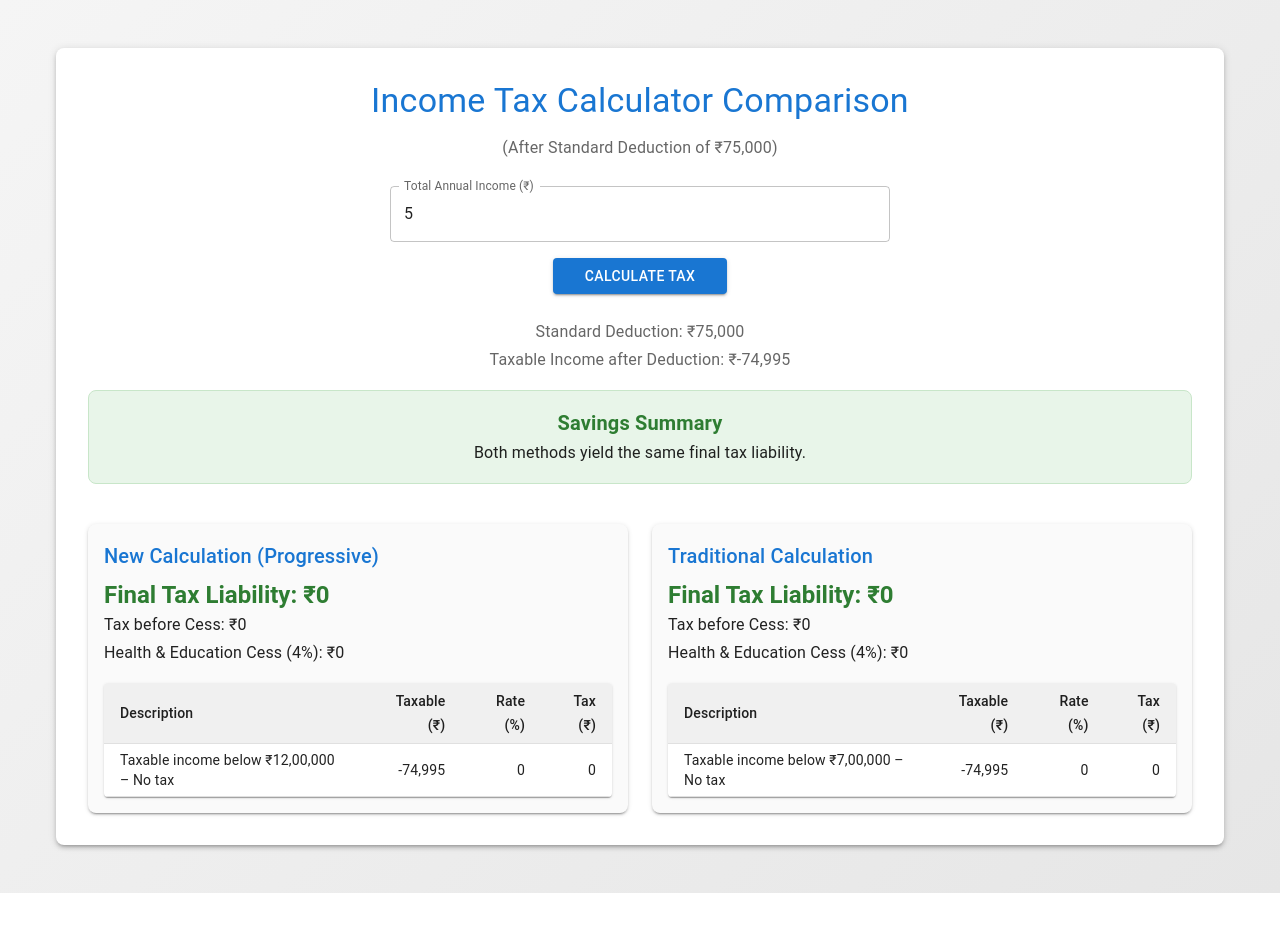
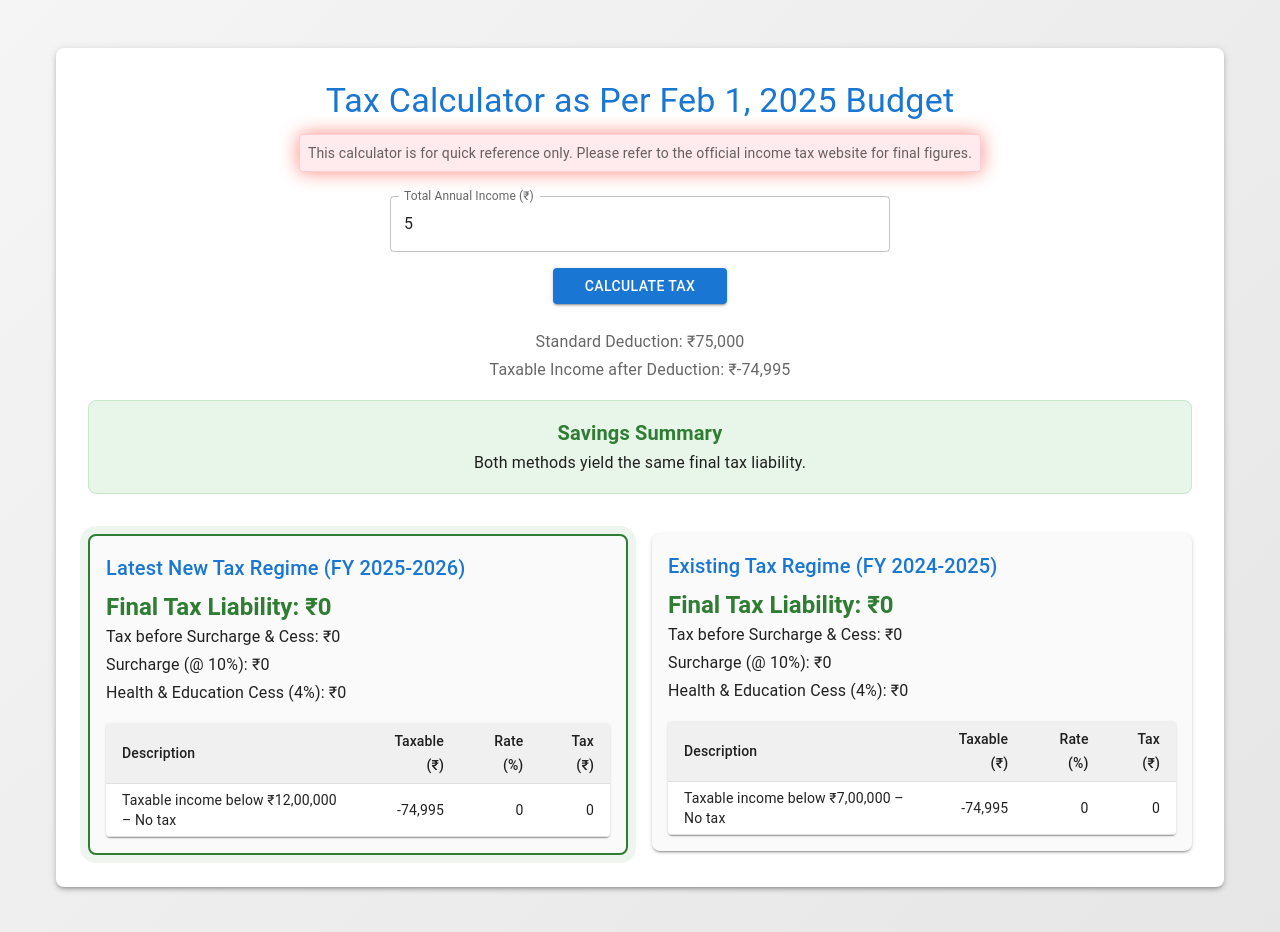
Before and after one commit to nabilnalakath/new-tax-calculator, a Next.js app: page / in a window 1280 px wide. Both pictures are taken after typing "5" into the empty fields and a click on the button "CALCULATE TAX". Shown: the top 932 px of the page. Before the commit the page ends 893 px from the top, so only its background shows below. Built offline with nearby package versions, Linux system fonts and the light colour scheme.

Commit message:
Fixed layouts

```diff
--- a/app/page.tsx
+++ b/app/page.tsx
@@ -28,8 +28,23 @@ interface BreakdownItem {
 const STANDARD_DEDUCTION = 75000;
 const CESS_RATE = 0.04;
 
+// Helper: Calculate surcharge based on net taxable income and base tax
+const calculateSurcharge = (netIncome: number, tax: number): number => {
+  if (netIncome < 5000000) return 0;
+  else if (netIncome <= 10000000) return tax * 0.10;
+  else if (netIncome <= 20000000) return tax * 0.15;
+  else if (netIncome <= 50000000) return tax * 0.25;
+  else return tax * 0.25;
+};
+
+// Helper: Calculate final tax liability including surcharge and cess
+const calculateFinalTax = (netIncome: number, tax: number): number => {
+  const surcharge = calculateSurcharge(netIncome, tax);
+  return (tax + surcharge) * (1 + CESS_RATE);
+};
+
 const HomePage: React.FC = () => {
-  // State for input and error message
+  // States for input and error message
   const [income, setIncome] = useState<string>("");
   const [error, setError] = useState<string>("");
 
@@ -71,7 +86,6 @@ const HomePage: React.FC = () => {
     // New Calculation (Progressive)
     // -----------------------------
     if (taxableIncome < 1200000) {
-      // New calculation applies only for taxable income above ₹12,00,000.
       setNewTax(0);
       setNewBreakdown([
         {
@@ -170,7 +184,7 @@ const HomePage: React.FC = () => {
     }
 
     // -------------------------------
-    // Traditional Calculation
+    // Traditional Calculation (Slab-wise)
     // -------------------------------
     if (taxableIncome < 700000) {
       setOldTax(0);
@@ -182,124 +196,107 @@ const HomePage: React.FC = () => {
           tax: 0,
         },
       ]);
-    } else if (taxableIncome <= 1000000) {
-      const excess = taxableIncome - 700000;
-      const taxExcess = excess * 0.10;
-      const total = 20000 + taxExcess;
-      setOldTax(total);
-      setOldBreakdown([
-        { description: "Up to ₹7,00,000", taxable: 700000, rate: 0, tax: 0 },
-        {
-          description: "Excess over ₹7,00,000 at 10%",
-          taxable: excess,
+    } else {
+      const breakdownItems: BreakdownItem[] = [];
+      // Slab 1: Up to ₹3,00,000: No tax
+      breakdownItems.push({
+        description: "Up to ₹3,00,000: No tax",
+        taxable: Math.min(taxableIncome, 300000),
+        rate: 0,
+        tax: 0,
+      });
+      // Slab 2: ₹3,00,001 to ₹7,00,000: 5%
+      const slab2 = Math.max(Math.min(taxableIncome, 700000) - 300000, 0);
+      breakdownItems.push({
+        description: "₹3,00,001 to ₹7,00,000: 5%",
+        taxable: slab2,
+        rate: 5,
+        tax: slab2 * 0.05,
+      });
+      // Slab 3: ₹7,00,001 to ₹10,00,000: 10%
+      const slab3 = Math.max(Math.min(taxableIncome, 1000000) - 700000, 0);
+      breakdownItems.push({
+        description: "₹7,00,001 to ₹10,00,000: 10%",
+        taxable: slab3,
         rate: 10,
-          tax: taxExcess,
-        },
-        { description: "Fixed Component", taxable: 0, rate: 0, tax: 20000 },
-      ]);
-    } else if (taxableIncome <= 1200000) {
-      const excess = taxableIncome - 1000000;
-      const taxExcess = excess * 0.15;
-      const total = 50000 + taxExcess;
-      setOldTax(total);
-      setOldBreakdown([
-        { description: "Up to ₹7,00,000", taxable: 700000, rate: 0, tax: 0 },
-        {
-          description: "₹7,00,001 to ₹10,00,000 (Fixed)",
-          taxable: 300000,
-          rate: 10,
-          tax: 20000 + 0.10 * 300000,
-        },
-        {
-          description: "Excess over ₹10,00,000 at 15%",
-          taxable: excess,
+        tax: slab3 * 0.10,
+      });
+      // Slab 4: ₹10,00,001 to ₹12,00,000: 15%
+      const slab4 = Math.max(Math.min(taxableIncome, 1200000) - 1000000, 0);
+      breakdownItems.push({
+        description: "₹10,00,001 to ₹12,00,000: 15%",
+        taxable: slab4,
         rate: 15,
-          tax: taxExcess,
-        },
-      ]);
-    } else if (taxableIncome <= 1500000) {
-      const excess = taxableIncome - 1200000;
-      const taxExcess = excess * 0.20;
-      const total = 80000 + taxExcess;
-      setOldTax(total);
-      setOldBreakdown([
-        { description: "Up to ₹7,00,000", taxable: 700000, rate: 0, tax: 0 },
-        {
-          description: "₹7,00,001 to ₹10,00,000 (Fixed)",
-          taxable: 300000,
-          rate: 10,
-          tax: 20000 + 0.10 * 300000,
-        },
-        {
-          description: "₹10,00,001 to ₹12,00,000 (Fixed)",
-          taxable: 200000,
-          rate: 15,
-          tax: 0.15 * 200000,
-        },
-        {
-          description: "Excess over ₹12,00,000 at 20%",
-          taxable: excess,
+        tax: slab4 * 0.15,
+      });
+      // Slab 5: ₹12,00,001 to ₹15,00,000: 20%
+      const slab5 = Math.max(Math.min(taxableIncome, 1500000) - 1200000, 0);
+      breakdownItems.push({
+        description: "₹12,00,001 to ₹15,00,000: 20%",
+        taxable: slab5,
         rate: 20,
-          tax: taxExcess,
-        },
-      ]);
-    } else {
-      const excess = taxableIncome - 1500000;
-      const taxExcess = excess * 0.30;
-      const total = 140000 + taxExcess;
-      setOldTax(total);
-      setOldBreakdown([
-        { description: "Up to ₹7,00,000", taxable: 700000, rate: 0, tax: 0 },
-        {
-          description: "₹7,00,001 to ₹10,00,000 (Fixed)",
-          taxable: 300000,
-          rate: 10,
-          tax: 20000 + 0.10 * 300000,
-        },
-        {
-          description: "₹10,00,001 to ₹12,00,000 (Fixed)",
-          taxable: 200000,
-          rate: 15,
-          tax: 0.15 * 200000,
-        },
-        {
-          description: "₹12,00,001 to ₹15,00,000 (Fixed)",
-          taxable: 300000,
-          rate: 20,
-          tax: 0.20 * 300000,
-        },
-        {
-          description: "Excess over ₹15,00,000 at 30%",
-          taxable: excess,
+        tax: slab5 * 0.20,
+      });
+      // Slab 6: Above ₹15,00,000: 30%
+      const slab6 = Math.max(taxableIncome - 1500000, 0);
+      breakdownItems.push({
+        description: "Above ₹15,00,000: 30%",
+        taxable: slab6,
         rate: 30,
-          tax: taxExcess,
-        },
-      ]);
+        tax: slab6 * 0.30,
+      });
+
+      const totalTax = breakdownItems.reduce((sum, item) => sum + item.tax, 0);
+      setOldTax(totalTax);
+      setOldBreakdown(breakdownItems);
     }
   };
 
-  // Helper function to calculate final tax liability including 4% cess
-  const calculateFinalTax = (tax: number | null) =>
-    tax !== null ? tax * (1 + CESS_RATE) : 0;
-
+  // Helper to format currency
   const formatCurrency = (value: number) =>
     value.toLocaleString("en-IN", { maximumFractionDigits: 2 });
 
-  // Compute final tax liabilities for both methods
-  const finalNewTax = newTax !== null ? calculateFinalTax(newTax) : 0;
-  const finalOldTax = oldTax !== null ? calculateFinalTax(oldTax) : 0;
+  // Compute final tax liabilities including surcharge and cess for both methods
+  const finalNewTax =
+    newTax !== null && netIncome !== null ? calculateFinalTax(netIncome, newTax) : 0;
+  const finalOldTax =
+    oldTax !== null && netIncome !== null ? calculateFinalTax(netIncome, oldTax) : 0;
 
-  // Compute savings message
-  let savingsMessage = "";
+  // Compute individual surcharge amounts
+  const newSurcharge =
+    netIncome !== null && newTax !== null ? calculateSurcharge(netIncome, newTax) : 0;
+  const oldSurcharge =
+    netIncome !== null && oldTax !== null ? calculateSurcharge(netIncome, oldTax) : 0;
+
+  // Build savings message as a JSX element with the savings amount highlighted
+  const savingsJSX = (() => {
     if (newTax !== null && oldTax !== null) {
       if (finalNewTax < finalOldTax) {
-      savingsMessage = `New Calculation saves you ₹${formatCurrency(finalOldTax - finalNewTax)} compared to Traditional Calculation.`;
+        return (
+          <>
+            Latest New Tax Regime (FY 2025-2026) will save you{" "}
+            <span style={{ fontWeight: "bold", color: "#d32f2f" }}>
+              ₹{formatCurrency(finalOldTax - finalNewTax)}
+            </span>{" "}
+            compared to the Existing Tax Regime.
+          </>
+        );
       } else if (finalOldTax < finalNewTax) {
-      savingsMessage = `Traditional Calculation saves you ₹${formatCurrency(finalNewTax - finalOldTax)} compared to New Calculation.`;
+        return (
+          <>
+            Existing Tax Regime (FY 2024-2025) will save you{" "}
+            <span style={{ fontWeight: "bold", color: "#d32f2f" }}>
+              ₹{formatCurrency(finalNewTax - finalOldTax)}
+            </span>{" "}
+            compared to the Latest New Tax Regime.
+          </>
+        );
       } else {
-      savingsMessage = "Both methods yield the same final tax liability.";
+        return <>Both methods yield the same final tax liability.</>;
       }
     }
+    return null;
+  })();
 
   return (
     <Container
@@ -323,11 +320,25 @@ const HomePage: React.FC = () => {
         }}
       >
         <Typography variant="h4" align="center" gutterBottom color="primary">
-          Income Tax Calculator Comparison
+          Tax Calculator as Per Feb 1, 2025 Budget
         </Typography>
-        <Typography variant="subtitle1" align="center" gutterBottom color="textSecondary">
-          (After Standard Deduction of ₹{STANDARD_DEDUCTION.toLocaleString("en-IN")})
+        {/* Disclaimer Card - now centered */}
+        <Box sx={{ display: "flex", justifyContent: "center", mb: 2 }}>
+          <Paper
+            elevation={1}
+            sx={{
+              p: 1,
+              display: "inline-block",
+              backgroundColor: "#ffebee",
+              border: "1px solid #ffcdd2",
+              animation: "glow 2s infinite",
+            }}
+          >
+            <Typography variant="body2" align="center" color="textSecondary">
+              This calculator is for quick reference only. Please refer to the official income tax website for final figures.
             </Typography>
+          </Paper>
+        </Box>
         <Box
           component="form"
           onSubmit={calculateTax}
@@ -367,7 +378,7 @@ const HomePage: React.FC = () => {
             </Typography>
           </Box>
         )}
-        {/* Savings Summary is now placed right after the taxable income details */}
+        {/* Savings Summary */}
         {netIncome !== null && newTax !== null && oldTax !== null && (
           <Box
             sx={{
@@ -382,35 +393,41 @@ const HomePage: React.FC = () => {
             <Typography variant="h6" sx={{ fontWeight: "bold", color: "#2e7d32" }}>
               Savings Summary
             </Typography>
-            <Typography variant="subtitle1">{savingsMessage}</Typography>
+            <Typography variant="subtitle1">{savingsJSX}</Typography>
           </Box>
         )}
         <Grid container spacing={3} sx={{ mt: 2 }}>
-          {/* New Calculation */}
+          {/* Latest New Tax Regime Card with Pulse Animation */}
           <Grid item xs={12} md={6}>
             <Paper
-              elevation={2}
+              elevation={4}
               sx={{
                 p: 2,
                 borderRadius: 2,
                 backgroundColor: "#fafafa",
+                border: "2px solid #2e7d32",
                 transition: "box-shadow 0.3s",
-                "&:hover": { boxShadow: 6 },
+                animation: "pulse 2s infinite",
               }}
             >
               <Typography variant="h6" gutterBottom color="primary">
-                New Calculation (Progressive)
+                Latest New Tax Regime (FY 2025-2026)
               </Typography>
-              {newTax !== null && (
+              {newTax !== null && netIncome !== null && (
                 <>
                   <Typography variant="h5" sx={{ fontWeight: "bold", color: "#2e7d32" }}>
                     Final Tax Liability: ₹{formatCurrency(finalNewTax)}
                   </Typography>
                   <Typography variant="subtitle1">
-                    Tax before Cess: ₹{formatCurrency(newTax)}
+                    Tax before Surcharge &amp; Cess: ₹{formatCurrency(newTax)}
                   </Typography>
                   <Typography variant="subtitle1">
-                    Health &amp; Education Cess (4%): ₹{formatCurrency(newTax * CESS_RATE)}
+                    Surcharge (@ {netIncome <= 10000000 ? "10%" : netIncome <= 20000000 ? "15%" : "25%"}):{" "}
+                    ₹{formatCurrency(newSurcharge)}
+                  </Typography>
+                  <Typography variant="subtitle1">
+                    Health &amp; Education Cess (4%): ₹
+                    {formatCurrency((newTax + newSurcharge) * CESS_RATE)}
                   </Typography>
                   <TableContainer component={Paper} sx={{ mt: 2 }}>
                     <Table size="small">
@@ -443,7 +460,7 @@ const HomePage: React.FC = () => {
               )}
             </Paper>
           </Grid>
-          {/* Traditional Calculation */}
+          {/* Traditional Calculation Card */}
           <Grid item xs={12} md={6}>
             <Paper
               elevation={2}
@@ -456,18 +473,23 @@ const HomePage: React.FC = () => {
               }}
             >
               <Typography variant="h6" gutterBottom color="primary">
-                Traditional Calculation
+                Existing Tax Regime (FY 2024-2025)
               </Typography>
-              {oldTax !== null && (
+              {oldTax !== null && netIncome !== null && (
                 <>
                   <Typography variant="h5" sx={{ fontWeight: "bold", color: "#2e7d32" }}>
                     Final Tax Liability: ₹{formatCurrency(finalOldTax)}
                   </Typography>
                   <Typography variant="subtitle1">
-                    Tax before Cess: ₹{formatCurrency(oldTax)}
+                    Tax before Surcharge &amp; Cess: ₹{formatCurrency(oldTax)}
                   </Typography>
                   <Typography variant="subtitle1">
-                    Health &amp; Education Cess (4%): ₹{formatCurrency(oldTax * CESS_RATE)}
+                    Surcharge (@ {netIncome <= 10000000 ? "10%" : netIncome <= 20000000 ? "15%" : "25%"}):{" "}
+                    ₹{formatCurrency(oldSurcharge)}
+                  </Typography>
+                  <Typography variant="subtitle1">
+                    Health &amp; Education Cess (4%): ₹
+                    {formatCurrency((oldTax + oldSurcharge) * CESS_RATE)}
                   </Typography>
                   <TableContainer component={Paper} sx={{ mt: 2 }}>
                     <Table size="small">
@@ -502,6 +524,31 @@ const HomePage: React.FC = () => {
           </Grid>
         </Grid>
       </Paper>
+      {/* Global Keyframes for Animations */}
+      <style jsx global>{`
+        @keyframes pulse {
+          0% {
+            box-shadow: 0 0 0 0 rgba(46, 125, 50, 0.4);
+          }
+          70% {
+            box-shadow: 0 0 0 10px rgba(46, 125, 50, 0);
+          }
+          100% {
+            box-shadow: 0 0 0 0 rgba(46, 125, 50, 0);
+          }
+        }
+        @keyframes glow {
+          0% {
+            box-shadow: 0 0 5px #ff8a80;
+          }
+          50% {
+            box-shadow: 0 0 20px #ff8a80;
+          }
+          100% {
+            box-shadow: 0 0 5px #ff8a80;
+          }
+        }
+      `}</style>
     </Container>
   );
 };
```
Lines whose indentation alone changed are shown as unchanged.
